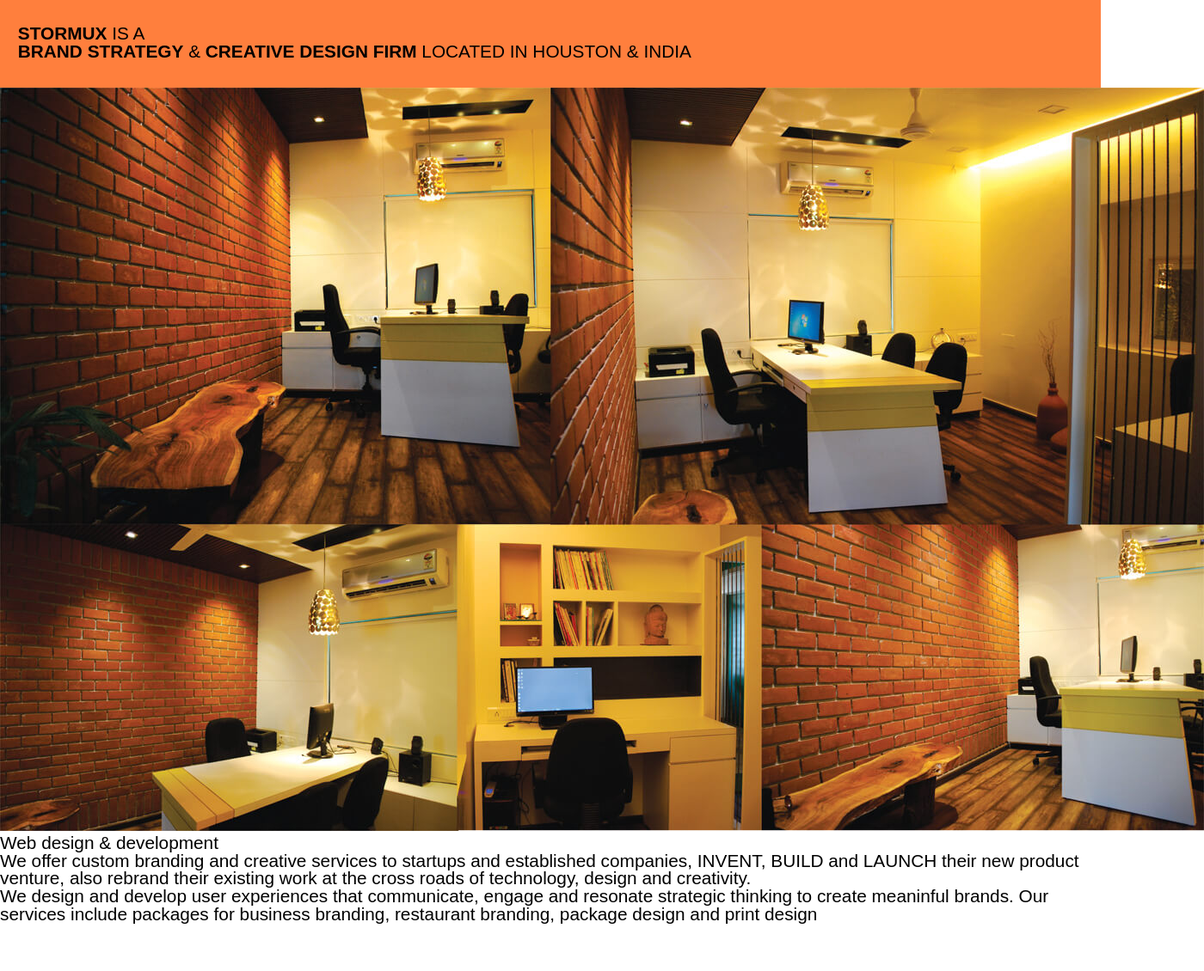
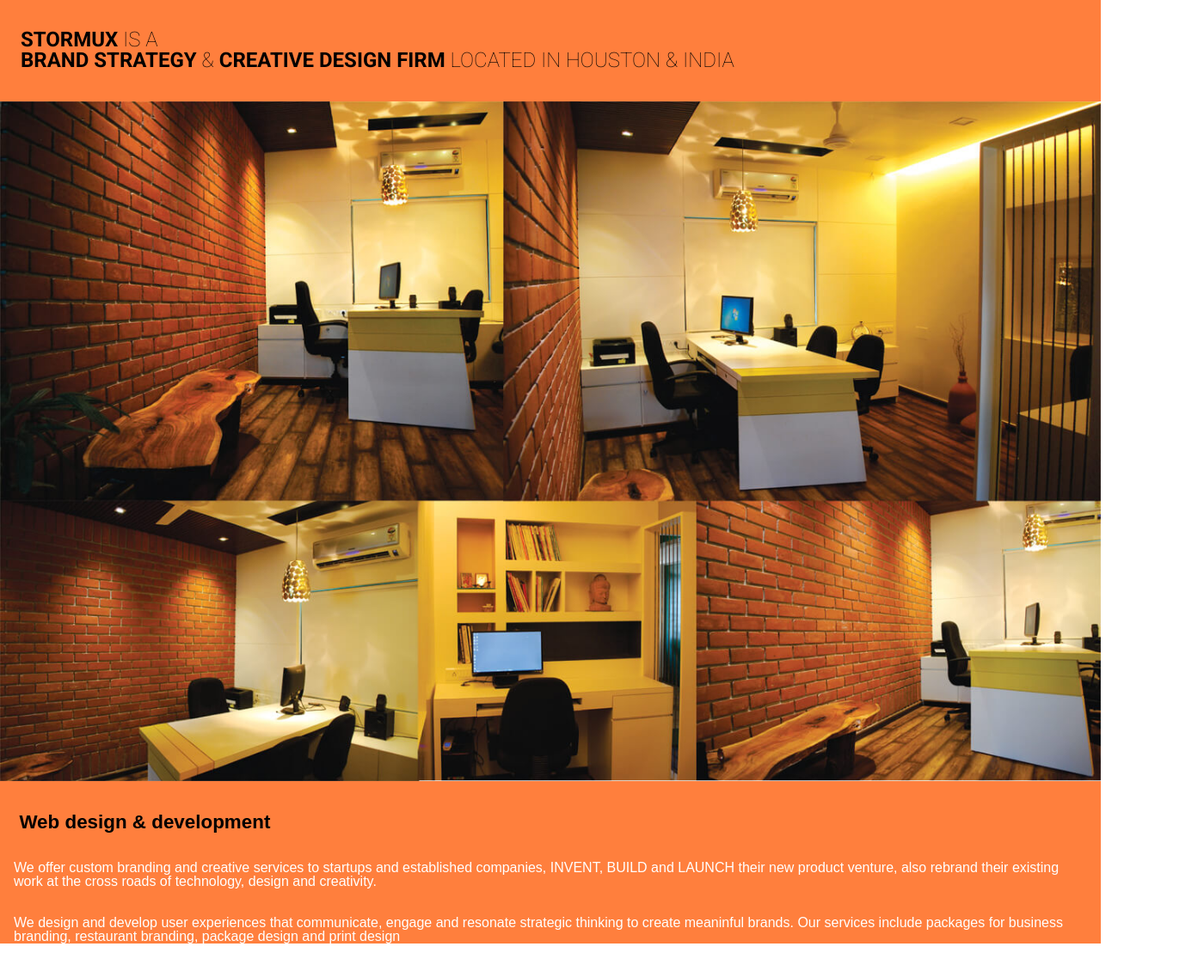
Before and after one commit to triethuynh2301/StormUX-Design, a plain HTML site: page HTML/index.html in a window 1280 px wide. Shown: the part 857-1987 px from the top of the page at 86% size, 1400 px wide, since content can reach past the window. Before the commit the page ends 1932 px from the top, so only its background shows below. Drawn offline with Linux system fonts and the light colour scheme.

Commit message:
- Working on secondary headline

```diff
--- a/HTML/index.html
+++ b/HTML/index.html
@@ -4,6 +4,14 @@
     <meta charset="UTF-8" />
     <meta name="viewport" content="width=device-width, initial-scale=1.0" />
     <link rel="stylesheet" href="/SASS/main.css" />
+    <link
+      href="https://fonts.googleapis.com/css2?family=Roboto:wght@100&display=swap"
+      rel="stylesheet"
+    />
+    <link
+      href="https://fonts.googleapis.com/css2?family=Roboto:wght@100;700&display=swap"
+      rel="stylesheet"
+    />
     <script
       src="https://kit.fontawesome.com/c950e9c34c.js"
       crossorigin="anonymous"
@@ -49,11 +57,13 @@
       <h4 class="secondary-headline__secondary-intro">
         Web design & development
       </h4>
-      <p class="secondary-headline__text">
+      <p class="secondary-headline__secondary-text">
         We offer custom branding and creative services to startups and
         established companies, INVENT, BUILD and LAUNCH their new product
         venture, also rebrand their existing work at the cross roads of
-        technology, design and creativity.<br />
+        technology, design and creativity.
+      </p>
+      <p class="secondary-headline__secondary-text">
         We design and develop user experiences that communicate, engage and
         resonate strategic thinking to create meaninful brands. Our services
         include packages for business branding, restaurant branding, package
--- a/SASS/components/_headline.scss
+++ b/SASS/components/_headline.scss
@@ -60,16 +60,35 @@
 //**********************************
 .secondary-headline {
   font-size: $secondary-headline-intro-text-size;
+  background-color: $secondary-headline-background-intro-color;
 
   &__main-intro {
-    background-color: $secondary-headline-background-intro-color;
     padding: 1.5em 1em;
     text-transform: uppercase;
+    font-family: "Roboto", sans-serif;
+    font-size: 1.5rem;
 
     &--emphasized {
-      font-weight: bolder;
-      color: black;
+      font-weight: bold;
     }
+  }
+
+  &__img {
+    width: 100%;
+    height: auto;
+  }
+
+  &__secondary-intro {
+    padding: 1.5em 1em;
+    font-size: 1.4rem;
+    font-weight: 600;
+  }
+
+  &__secondary-text {
+    padding: 0 1em;
+    font-size: 1rem;
+    color: white;
+    margin-bottom: 2em;
   }
 }
 //**********************************
```
Also changed, not shown: SASS/main.css.
